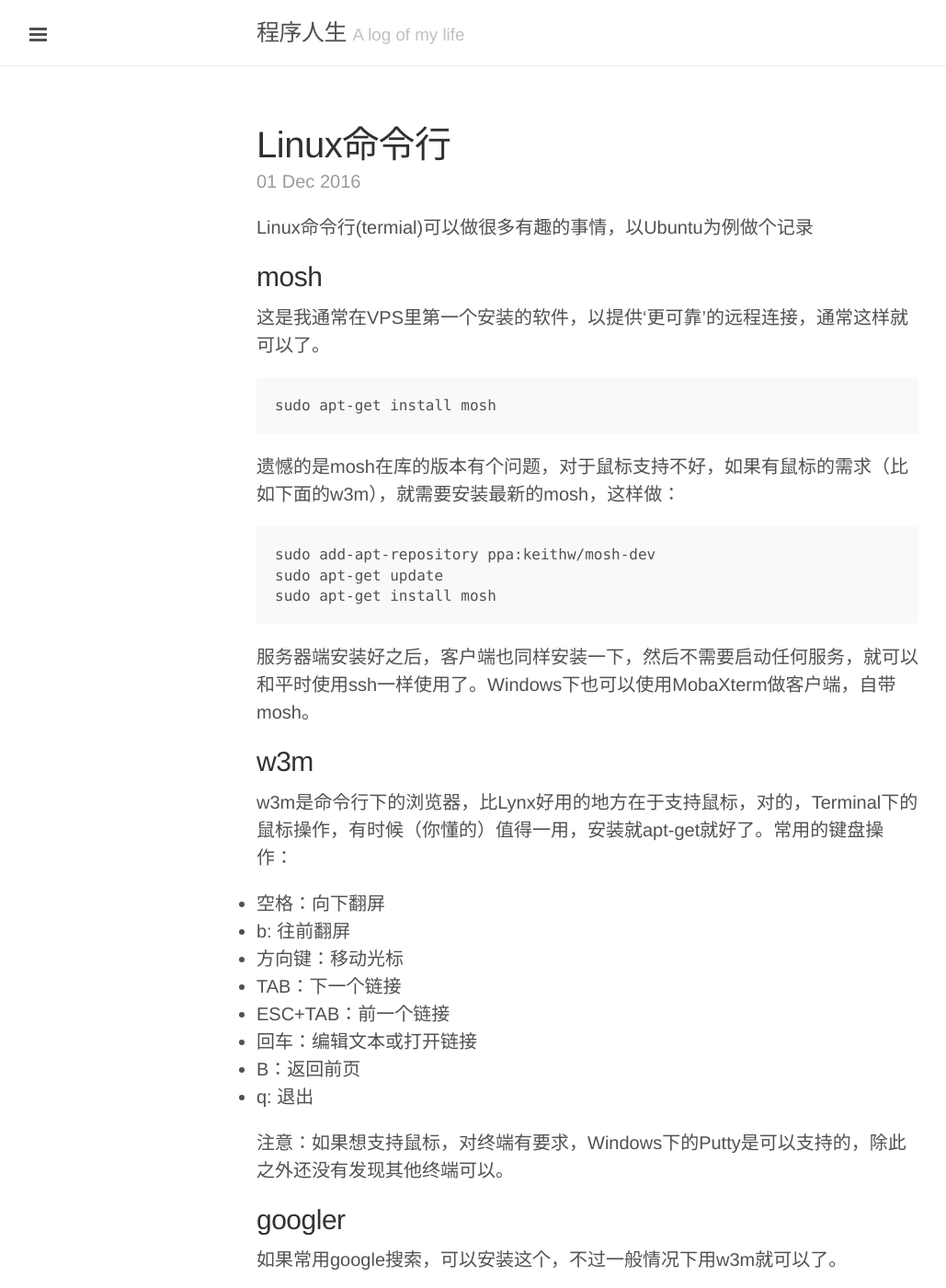
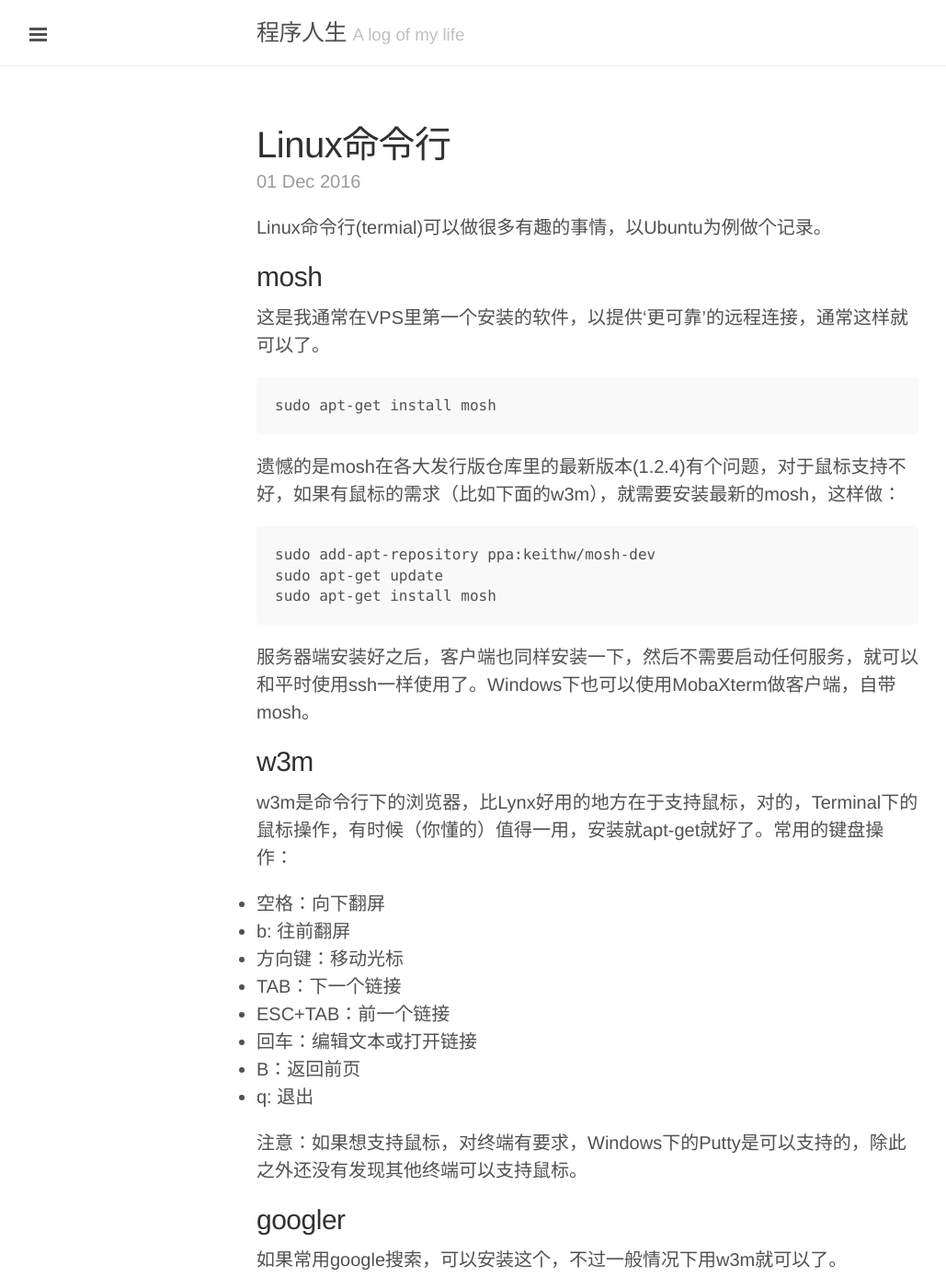
Before and after one commit to liuzhongshu/liuzhongshu.github.io, a Jekyll site: the page built from _posts/2016-12-01-linux-terminal.markdown, in a window 1280 px wide and 1400 px high. Shown: the whole window at 92% size, without its empty margins (1-1030 px from the left). Built offline with Jekyll 4.4.1, drawn with Linux system fonts in a browser that asks for light colours; comment, search, counter and statistics services are not loaded; some of the changed text lies outside the part shown.

Commit message:
Post update: Linux命令行

````diff
--- a/_posts/2016-12-01-linux-terminal.markdown
+++ b/_posts/2016-12-01-linux-terminal.markdown
@@ -3,7 +3,7 @@ published: true
 title: Linux命令行
 layout: post
 ---
-Linux命令行(termial)可以做很多有趣的事情，以Ubuntu为例做个记录
+Linux命令行(termial)可以做很多有趣的事情，以Ubuntu为例做个记录。
 
 ## mosh
 
@@ -13,7 +13,7 @@ Linux命令行(termial)可以做很多有趣的事情，以Ubuntu为例做个记
 sudo apt-get install mosh
 ```
 
-遗憾的是mosh在库的版本有个问题，对于鼠标支持不好，如果有鼠标的需求（比如下面的w3m），就需要安装最新的mosh，这样做：
+遗憾的是mosh在各大发行版仓库里的最新版本(1.2.4)有个问题，对于鼠标支持不好，如果有鼠标的需求（比如下面的w3m），就需要安装最新的mosh，这样做：
 
 ```
 sudo add-apt-repository ppa:keithw/mosh-dev
@@ -36,7 +36,7 @@ w3m是命令行下的浏览器，比Lynx好用的地方在于支持鼠标，对
 - B：返回前页
 - q: 退出
 
-注意：如果想支持鼠标，对终端有要求，Windows下的Putty是可以支持的，除此之外还没有发现其他终端可以。
+注意：如果想支持鼠标，对终端有要求，Windows下的Putty是可以支持的，除此之外还没有发现其他终端可以支持鼠标。
 
 ## googler
 
````
Also changed, not shown: other parts of _posts/2016-12-01-linux-terminal.markdown (+1 -1 lines).
